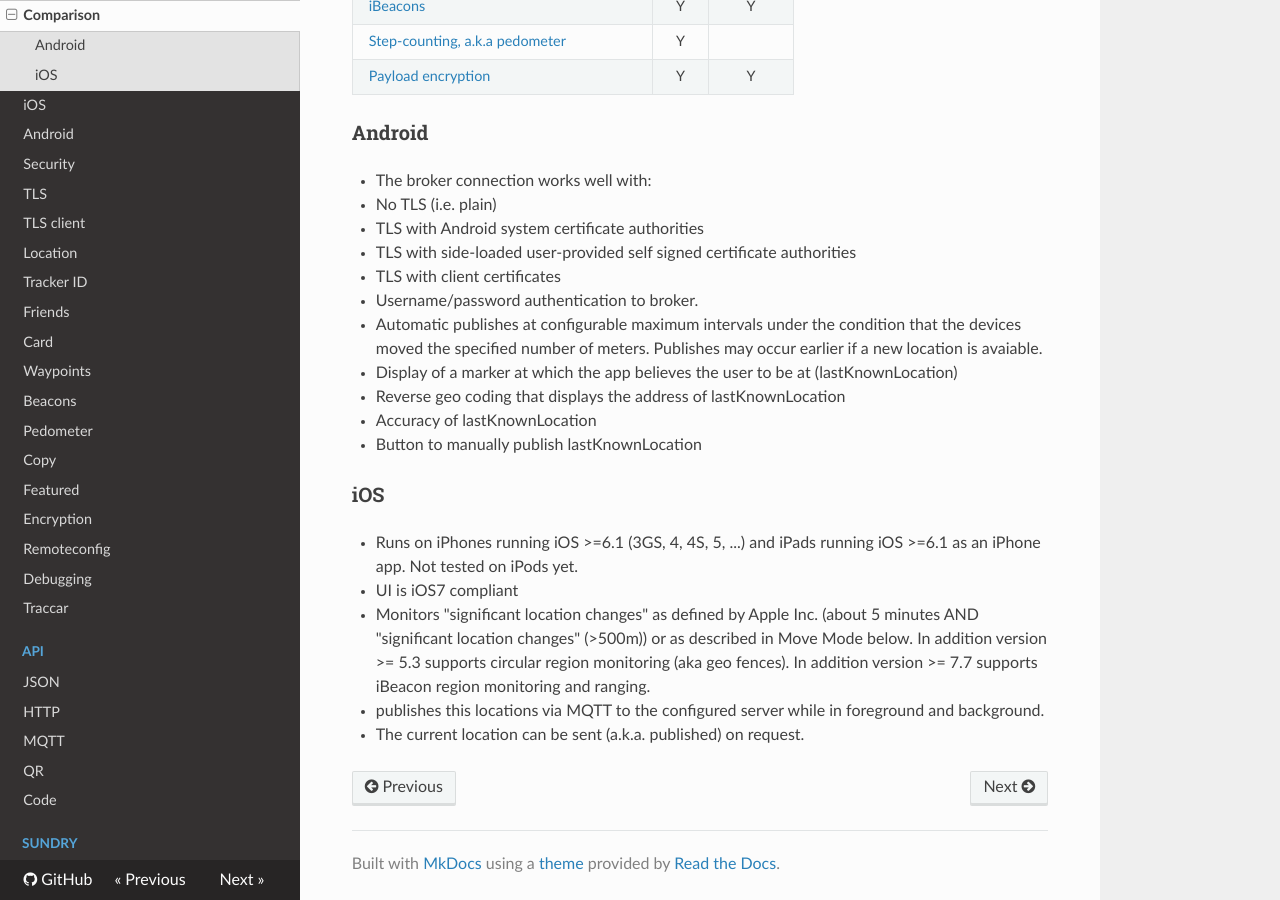
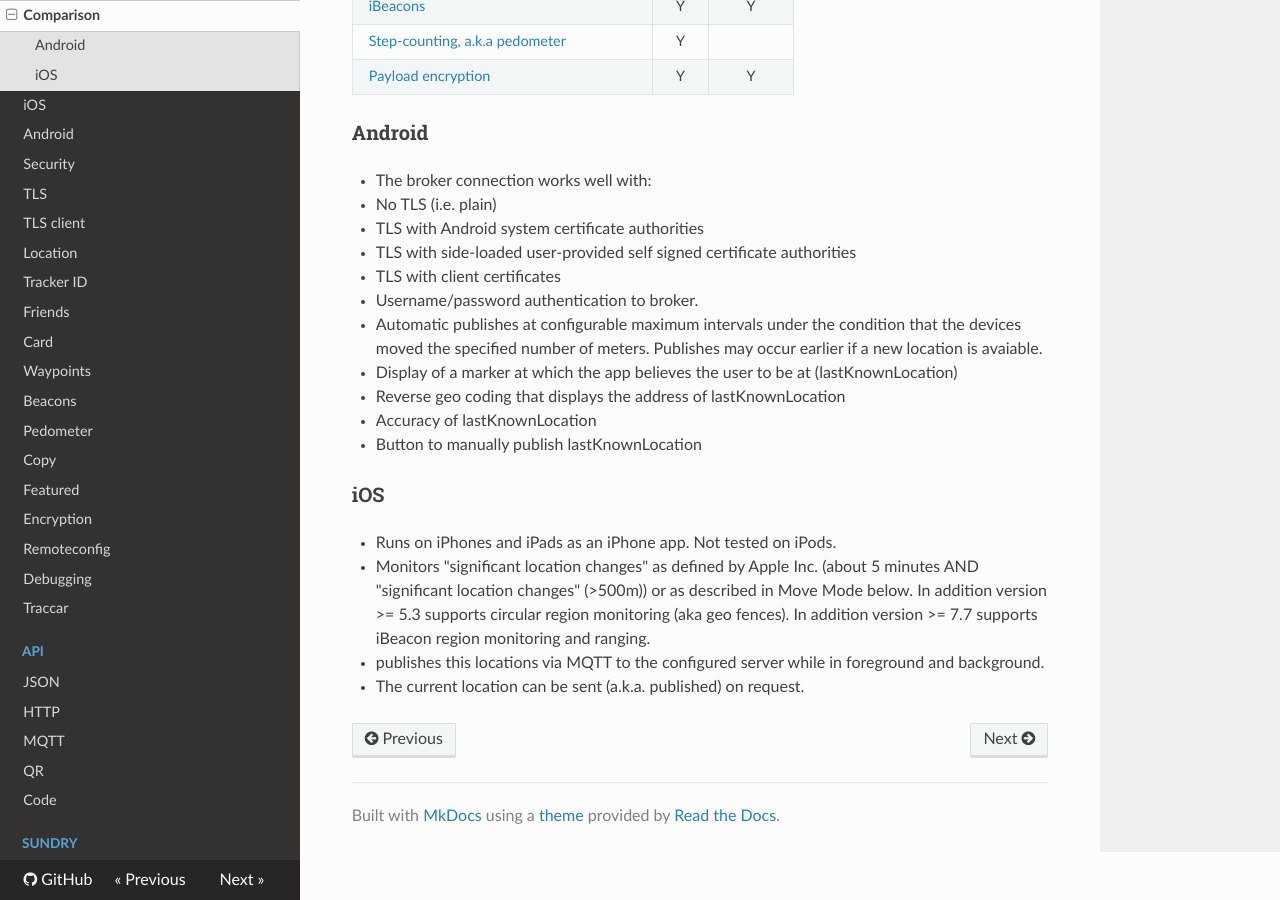
Before and after one commit to owntracks/booklet, an MkDocs documentation site: the page built from docs/features/comparison.md, in a window 1280 px wide and 900 px high, scrolled down 973 px. Built offline with MkDocs 1.6.1, drawn with Linux system fonts in a browser that asks for light colours; nearby versions of some CDN libraries; old or Windows-style settings are respelled for this version of MkDocs.

Commit message:
[FIX] remove promise for old iOS versions

```diff
--- a/docs/features/comparison.md
+++ b/docs/features/comparison.md
@@ -55,8 +55,7 @@ of supported features is concernened. This table summarizes the current status.
 
 ### iOS
 
-* Runs on iPhones running iOS >=6.1 (3GS, 4, 4S, 5, ...) and iPads running iOS >=6.1 as an iPhone app. Not tested on iPods yet.
-* UI is iOS7 compliant
+* Runs on iPhones and iPads as an iPhone app. Not tested on iPods.
 
 * Monitors "significant location changes" as defined by Apple Inc. (about 5 minutes AND
   	"significant location changes" (>500m)) or as described in Move Mode below.
```
